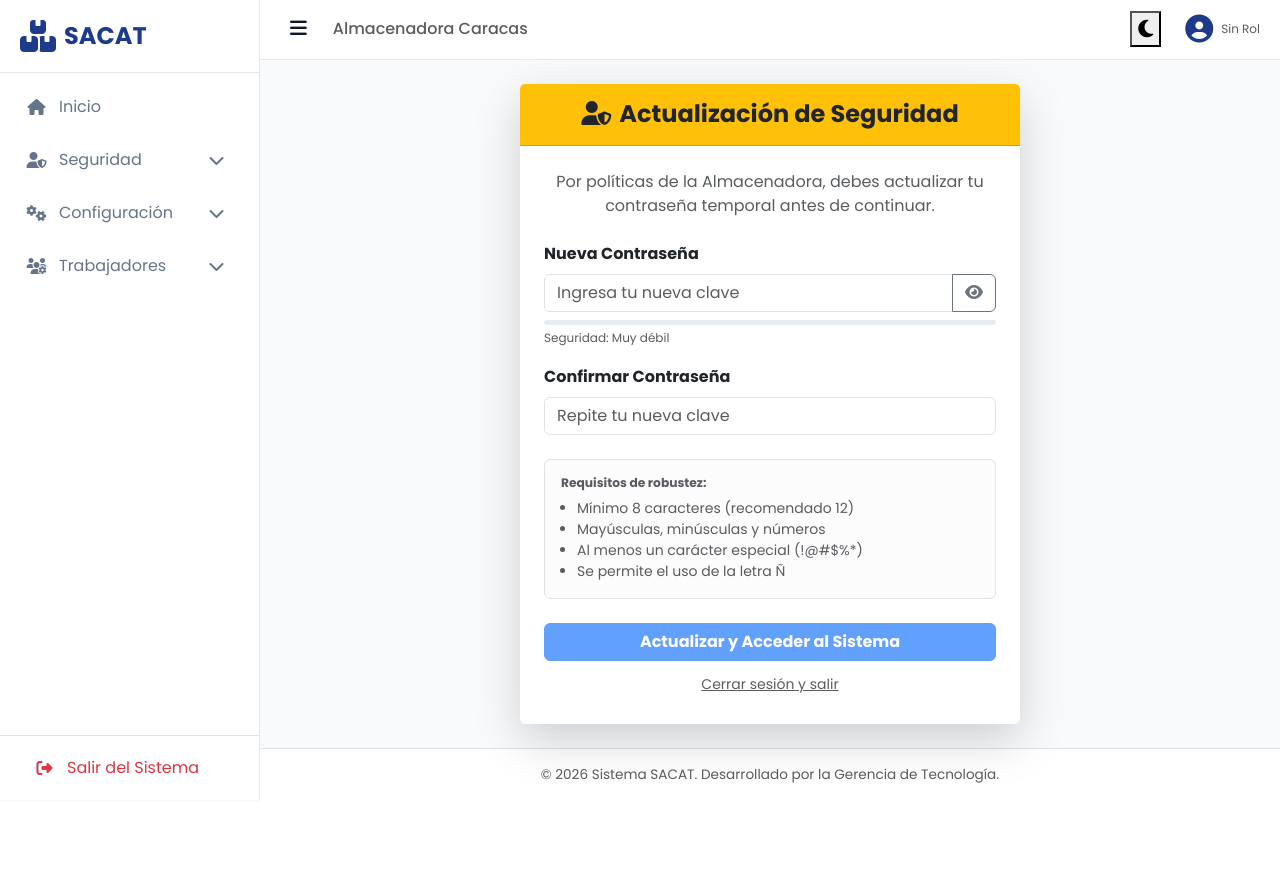
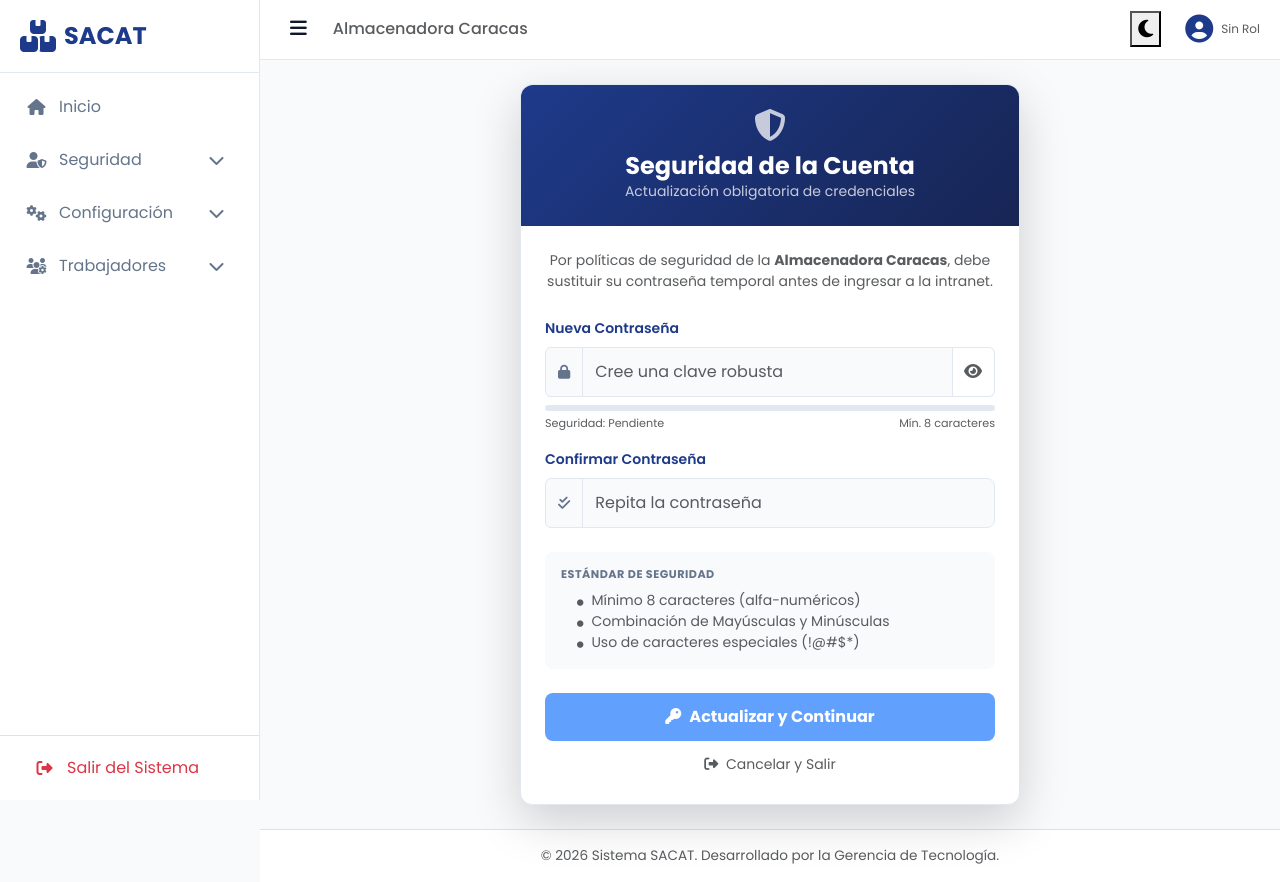
Before and after one commit to Neu0807/SACAT, a Django app: page /seguridad/actualizar-clave/ in a window 1280 px wide. Before the commit the page ends 800 px from the top, so only its background shows below. Run offline with Django 5.2, Linux system fonts and the light colour scheme; the visitor is signed in with stand-in values (Sample User, id 1); some libraries are stand-ins or nearby versions.

Commit message:
cambio de colores y estilo al archivo cambiar_clave.html de seguridad

```diff
--- a/comando_instalacion_librerias.txt
+++ b/comando_instalacion_librerias.txt
@@ -2,3 +2,6 @@ pip install -r requirements.txt
 
 para iniciar server
 python manage.py runserver 0.0.0.0:8000
+
+
+S0p0r73ñ.GTI
--- a/seguridad/templates/seguridad/cambiar_clave.html
+++ b/seguridad/templates/seguridad/cambiar_clave.html
@@ -1,50 +1,141 @@
 {% extends 'base.html' %}
 
 {% block content %}
-<div class="container d-flex align-items-center justify-content-center" style="min-height: 80vh;">
-    <div class="card shadow-lg border-0" style="max-width: 500px; width: 100%;">
-        <div class="card-header bg-warning text-dark text-center py-3">
-            <h4 class="mb-0 fw-bold"><i class="fas fa-user-shield me-2"></i>Actualización de Seguridad</h4>
+<style>
+    /* 1. Mantenemos coherencia con el Sistema de Diseño del Login */
+    :root {
+        --brand-primary: #1E3A8A;
+        --brand-dark: #172554;
+        --bg-body: #F8FAFC;
+        --bg-card: #ffffff;
+        --text-main: #0F172A;
+        --text-muted: #64748B;
+        --border-color: #E2E8F0;
+    }
+
+    [data-bs-theme="dark"] {
+        --bg-body: #0F172A;
+        --bg-card: #1E293B;
+        --text-main: #F8FAFC;
+        --text-muted: #E2E8F0;
+        --border-color: #64748B;
+        --brand-primary: #0D9488; /* Teal en modo oscuro para resaltar */
+    }
+
+    .card-security {
+        background-color: var(--bg-card);
+        border: 1px solid var(--border-color);
+        border-radius: 12px;
+        transition: all 0.3s ease;
+    }
+
+    /* Cabecera con el degradado del login */
+    .card-header-auth {
+        background: linear-gradient(135deg, #1E3A8A 0%, #172554 100%);
+        border-radius: 12px 12px 0 0 !important;
+        padding: 1.5rem;
+    }
+
+    .form-control {
+        background-color: var(--bg-body);
+        border: 1px solid var(--border-color);
+        color: var(--text-main);
+        border-radius: 8px;
+        padding: 12px;
+    }
+
+    .form-control:focus {
+        background-color: var(--bg-body);
+        color: var(--text-main);
+        border-color: var(--brand-primary);
+        box-shadow: 0 0 0 0.25rem rgba(30, 58, 138, 0.1);
+    }
+
+    .btn-primary {
+        background-color: var(--brand-primary);
+        border: none;
+        padding: 12px;
+        border-radius: 8px;
+        transition: all 0.3s;
+    }
+
+    .btn-primary:hover:not(:disabled) {
+        background-color: var(--brand-dark);
+        transform: translateY(-2px);
+        box-shadow: 0 4px 12px rgba(0,0,0,0.15);
+    }
+
+    .input-group-text {
+        background-color: var(--bg-body);
+        border-color: var(--border-color);
+        color: var(--text-muted);
+    }
+</style>
+
+<div class="container d-flex align-items-center justify-content-center" style="min-height: 85vh;">
+    <div class="card shadow-lg card-security w-100" style="max-width: 500px;">
+
+        <div class="card-header-auth text-white text-center border-0">
+            <div class="mb-2">
+                <i class="fas fa-shield-halved fa-2x opacity-75"></i>
+            </div>
+            <h4 class="mb-0 fw-bold">Seguridad de la Cuenta</h4>
+            <p class="small mb-0 opacity-75">Actualización obligatoria de credenciales</p>
         </div>
+
         <div class="card-body p-4">
-            <p class="text-muted text-center mb-4">Por políticas de la Almacenadora, debes actualizar tu contraseña temporal antes de continuar.</p>
+            <p class="text-muted text-center small mb-4">
+                Por políticas de seguridad de la <strong>Almacenadora Caracas</strong>, debe sustituir su contraseña temporal antes de ingresar a la intranet.
+            </p>
 
             <form id="formActualizarClave">
                 {% csrf_token %}
+
                 <div class="mb-3">
-                    <label class="form-label fw-bold">Nueva Contraseña</label>
+                    <label class="form-label fw-semibold small" style="color: var(--brand-primary);">Nueva Contraseña</label>
                     <div class="input-group">
-                        <input type="password" id="pass1" name="nueva_clave" class="form-control" required placeholder="Ingresa tu nueva clave">
-                        <button class="btn btn-outline-secondary" type="button" onclick="togglePass('pass1')">
-                            <i class="fas fa-eye"></i>
+                        <span class="input-group-text"><i class="fas fa-lock small"></i></span>
+                        <input type="password" id="pass1" name="nueva_clave" class="form-control" required placeholder="Cree una clave robusta">
+                        <button class="btn btn-outline-secondary border-start-0" type="button" onclick="togglePass('pass1')" style="border-color: var(--border-color);">
+                            <i class="fas fa-eye text-muted"></i>
                         </button>
                     </div>
-                    <div class="progress mt-2" style="height: 5px;">
-                        <div id="meter" class="progress-bar" role="progressbar" style="width: 0%"></div>
+
+                    <div class="progress mt-2" style="height: 6px; background-color: var(--border-color);">
+                        <div id="meter" class="progress-bar" role="progressbar" style="width: 0%; transition: width 0.5s ease;"></div>
                     </div>
-                    <small id="meterText" class="text-muted" style="font-size: 0.75rem;">Seguridad: Muy débil</small>
+                    <div class="d-flex justify-content-between mt-1">
+                        <small id="meterText" class="text-muted" style="font-size: 0.7rem;">Seguridad: Pendiente</small>
+                        <small class="text-muted" style="font-size: 0.7rem;">Mín. 8 caracteres</small>
+                    </div>
                 </div>
 
                 <div class="mb-4">
-                    <label class="form-label fw-bold">Confirmar Contraseña</label>
-                    <input type="password" id="pass2" class="form-control" required placeholder="Repite tu nueva clave">
+                    <label class="form-label fw-semibold small" style="color: var(--brand-primary);">Confirmar Contraseña</label>
+                    <div class="input-group">
+                        <span class="input-group-text"><i class="fas fa-check-double small"></i></span>
+                        <input type="password" id="pass2" class="form-control" required placeholder="Repita la contraseña">
+                    </div>
                 </div>
 
-                <div class="alert alert-light border small text-muted mb-4">
-                    <h6 class="fw-bold small mb-2">Requisitos de robustez:</h6>
-                    <ul class="mb-0 ps-3">
-                        <li id="req-len">Mínimo 8 caracteres (recomendado 12)</li>
-                        <li id="req-mix">Mayúsculas, minúsculas y números</li>
-                        <li id="req-esp">Al menos un carácter especial (!@#$%*)</li>
-                        <li id="req-lat">Se permite el uso de la letra Ñ</li>
+                <div class="p-3 mb-4 border-0" style="background-color: var(--bg-body); border-radius: 8px;">
+                    <h6 class="fw-bold small mb-2 text-uppercase" style="letter-spacing: 0.5px; font-size: 0.7rem; color: var(--text-muted);">
+                        Estándar de Seguridad
+                    </h6>
+                    <ul class="mb-0 ps-3 small text-muted list-unstyled">
+                        <li id="req-len"><i class="fas fa-circle me-2" style="font-size: 0.4rem;"></i>Mínimo 8 caracteres (alfa-numéricos)</li>
+                        <li id="req-mix"><i class="fas fa-circle me-2" style="font-size: 0.4rem;"></i>Combinación de Mayúsculas y Minúsculas</li>
+                        <li id="req-esp"><i class="fas fa-circle me-2" style="font-size: 0.4rem;"></i>Uso de caracteres especiales (!@#$*)</li>
                     </ul>
                 </div>
 
                 <div class="d-grid gap-2">
-                    <button type="submit" id="btnGuardar" class="btn btn-primary fw-bold" disabled>
-                        Actualizar y Acceder al Sistema
+                    <button type="submit" id="btnGuardar" class="btn btn-primary fw-bold text-white" disabled>
+                        <i class="fas fa-key me-2"></i>Actualizar y Continuar
                     </button>
-                    <a href="{% url 'salir_sistema' %}" class="btn btn-link text-muted btn-sm">Cerrar sesión y salir</a>
+                    <a href="{% url 'salir_sistema' %}" class="btn btn-link text-muted btn-sm text-decoration-none">
+                        <i class="fas fa-sign-out-alt me-1"></i> Cancelar y Salir
+                    </a>
                 </div>
             </form>
         </div>
@@ -60,6 +151,15 @@
     const meterText = document.getElementById('meterText');
     const btn = document.getElementById('btnGuardar');
 
+    // Lógica para detectar tema actual y ajustar SweetAlert
+    const getSwalTheme = () => {
+        const isDark = document.documentElement.getAttribute('data-bs-theme') === 'dark';
+        return {
+            bg: isDark ? '#1E293B' : '#ffffff',
+            color: isDark ? '#F8FAFC' : '#0F172A'
+        };
+    };
+
     // --- 1. LÓGICA DEL MEDIDOR DE FUERZA ---
     pass1.addEventListener('input', function() {
         let val = pass1.value;
@@ -71,12 +171,13 @@
         if (/[!@#$%^&*()_+\-=\[\]{};':"\\|,.<>\/?]/.test(val)) score += 25;
 
         meter.style.width = score + "%";
+
         if (score < 50) {
             meter.className = "progress-bar bg-danger";
             meterText.innerText = "Seguridad: Débil";
         } else if (score < 100) {
             meter.className = "progress-bar bg-warning";
-            meterText.innerText = "Seguridad: Media (Añade símbolos o números)";
+            meterText.innerText = "Seguridad: Media";
         } else {
             meter.className = "progress-bar bg-success";
             meterText.innerText = "Seguridad: ¡Excelente!";
@@ -95,19 +196,25 @@
 
     function togglePass(id) {
         const input = document.getElementById(id);
+        const icon = event.currentTarget.querySelector('i');
         input.type = input.type === 'password' ? 'text' : 'password';
+        icon.classList.toggle('fa-eye');
+        icon.classList.toggle('fa-eye-slash');
     }
 
-    // --- 2. ENVÍO DE DATOS A DJANGO (EL MOTOR) ---
+    // --- 2. ENVÍO DE DATOS ---
     document.getElementById('formActualizarClave').addEventListener('submit', function(e) {
         e.preventDefault();
-        const nuevaClave = pass1.value;
+        const config = getSwalTheme();
 
         Swal.fire({
-            title: 'Actualizando credenciales...',
-            text: 'Espera un momento mientras blindamos tu cuenta',
+            title: 'Procesando...',
+            text: 'Estamos blindando su nueva contraseña',
+            background: config.bg,
+            color: config.color,
             allowOutsideClick: false,
-            didOpen: () => { Swal.showLoading(); }
+            showConfirmButton: false,
+            willOpen: () => { Swal.showLoading(); }
         });
 
         fetch("{% url 'cambiar_clave_obligatorio' %}", {
@@ -116,28 +223,41 @@
                 'Content-Type': 'application/json',
                 'X-CSRFToken': '{{ csrf_token }}'
             },
-            body: JSON.stringify({ 'nueva_clave': nuevaClave })
+            body: JSON.stringify({ 'nueva_clave': pass1.value })
         })
         .then(res => res.json())
         .then(data => {
             if (data.success) {
                 Swal.fire({
                     icon: 'success',
-                    title: '¡Seguridad Actualizada!',
-                    text: 'Tu contraseña ha sido cambiada con éxito.',
-                    confirmButtonText: 'Entrar al Sistema',
-                    confirmButtonColor: 'var(--brand-primary)'
+                    title: '¡Operación Exitosa!',
+                    text: 'Su contraseña ha sido actualizada.',
+                    background: config.bg,
+                    color: config.color,
+                    confirmButtonColor: 'var(--brand-primary)',
+                    confirmButtonText: 'Entrar al Sistema'
                 }).then(() => {
-                    // Redireccionamos al inicio, ahora el Middleware nos dejará pasar
                     window.location.href = "{% url 'inicio' %}";
                 });
             } else {
-                Swal.fire('Error de validación', data.mensaje, 'error');
+                Swal.fire({
+                    icon: 'error',
+                    title: 'Error de Validación',
+                    text: data.mensaje,
+                    background: config.bg,
+                    color: config.color,
+                    confirmButtonColor: '#C81E1E'
+                });
             }
         })
         .catch(err => {
-            console.error(err);
-            Swal.fire('Error', 'No se pudo conectar con el servidor', 'error');
+            Swal.fire({
+                icon: 'error',
+                title: 'Error de Conexión',
+                text: 'No se pudo comunicar con el servidor.',
+                background: config.bg,
+                color: config.color
+            });
         });
     });
 </script>
```
